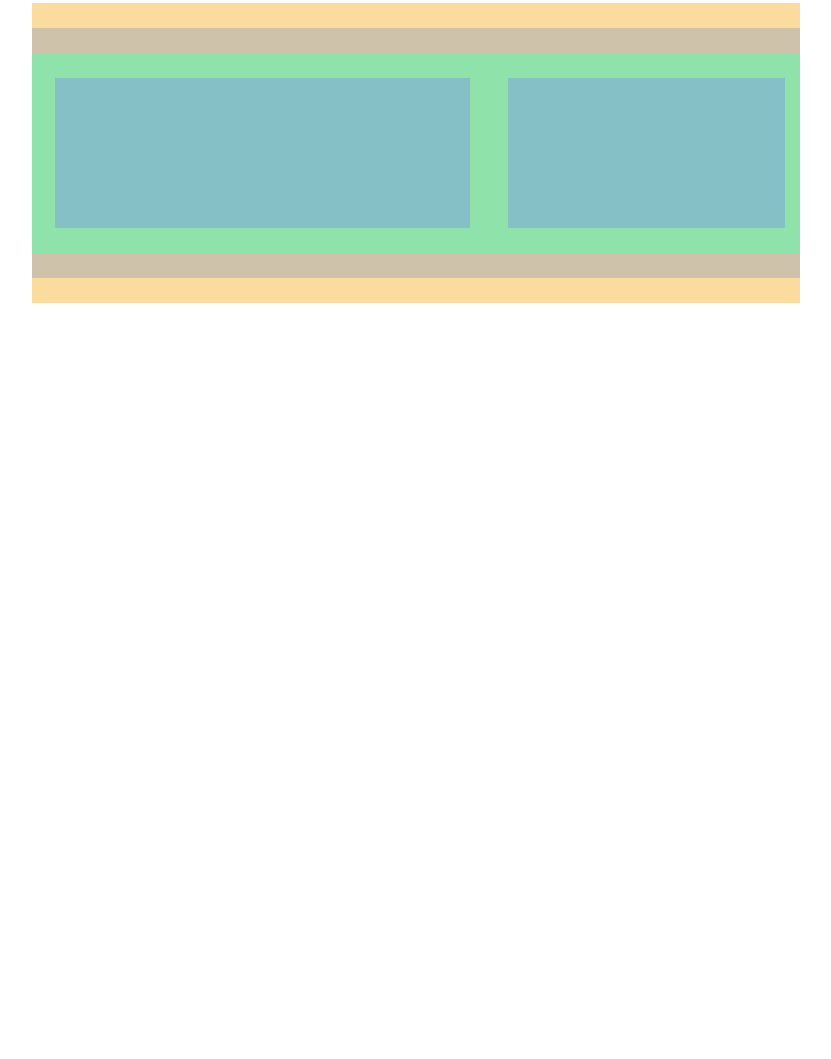
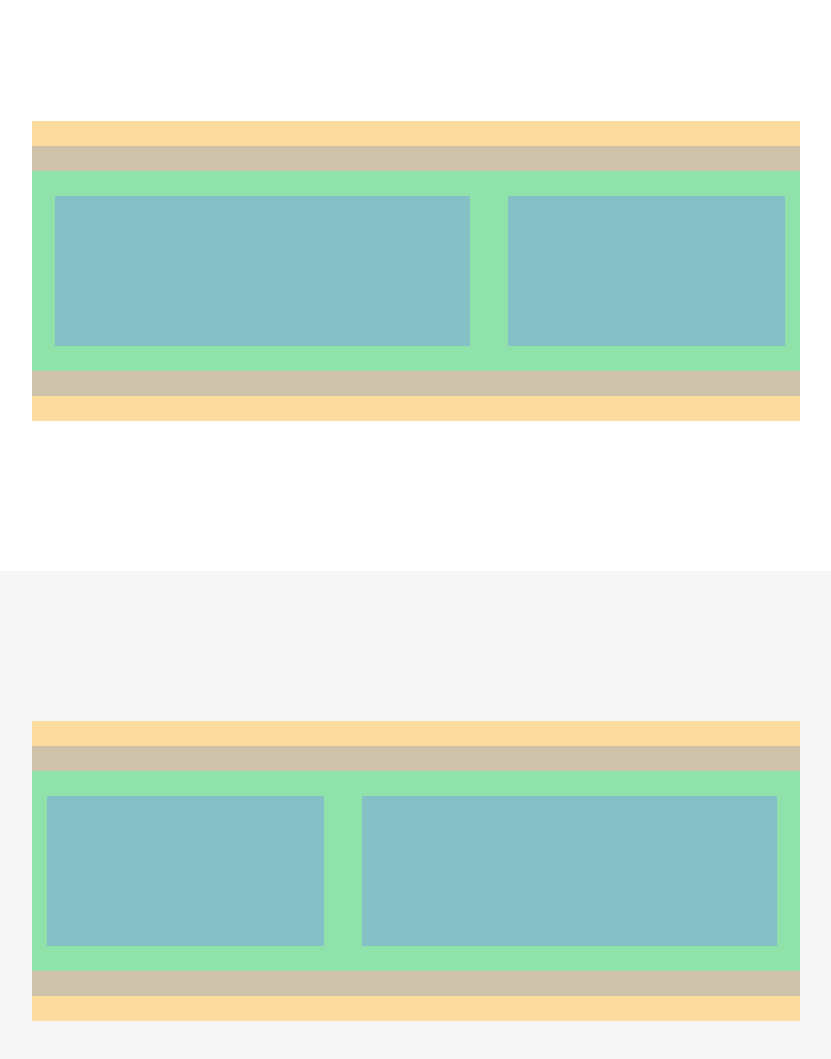
Before and after one commit to davide-rullo/htmlcss-struttura-discord, a plain HTML site: page index.html in a window 1280 px wide. Shown: the part 379-1438 px from the top of the page, without its empty margins (224-1055 px from the left). Before the commit the page ends 800 px from the top, so only its background shows below. Drawn offline with Linux system fonts and the light colour scheme.

Commit message:
add second section
added section and its css

```diff
--- a/css/style.css
+++ b/css/style.css
@@ -31,17 +31,17 @@ nav {
 
 .hero_content {
     background-color: #abaebd;
-    min-width: 400px;
+    min-width: 350px;
     min-height: 200px;
 }
 
-.container_first {
+.container_flex {
 
     width: 60%;
     background-color: #fbdb9e;
     min-height: 300px;
     margin: auto;
-    margin-top: 2rem;
+
     display: flex;
 }
 
@@ -89,3 +89,14 @@ nav {
     background-color: #85c0c6;
     min-height: 150px;
 }
+
+.no_color{
+    min-height: 600px;
+    display: flex;
+}
+
+.colored{
+    background-color: #f6f6f6;
+    min-height: 600px;
+    display: flex;
+}
--- a/index.html
+++ b/index.html
@@ -25,9 +25,9 @@
         </section>
 
         <!-- section -->
-        <section>
+        <section class="no_color">
 
-            <div class="container_first">
+            <div class="container_flex">
 
                 <div class="row_section">
 
@@ -46,13 +46,23 @@
         </section>
 
         <!-- section -->
-        <section>
+        <section class="colored">
 
-        </section>
-        <section>
+            <div class="container_flex">
 
-        </section>
-        <section>
+                <div class="row_section">
+
+                    <div class="col_40">
+
+                        <div class="card_40"></div>
+                    </div>
+
+                    <div class="col_60">
+
+                        <div class="card_60"></div>
+                    </div>
+                </div>
+            </div>
 
         </section>
     </body>
```
